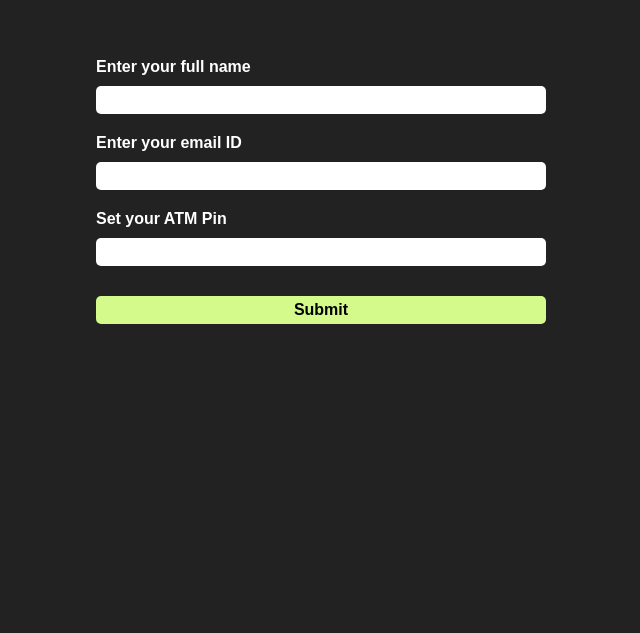
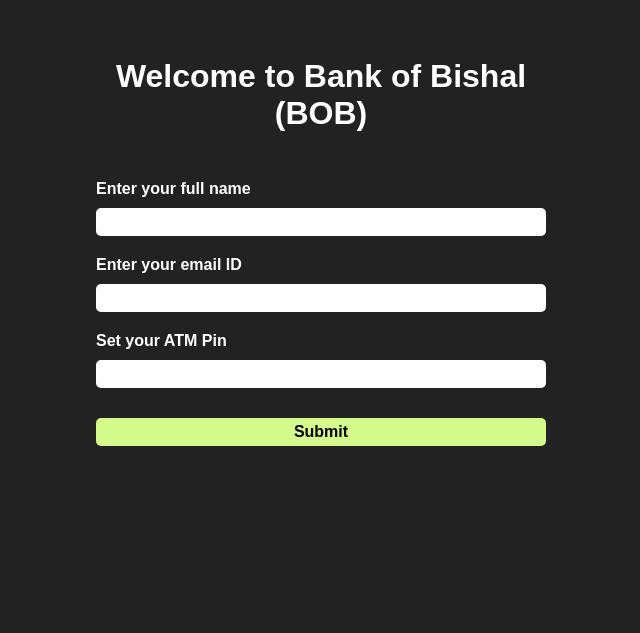
Before and after one commit to BishalKrShaw/ATM-Machine, a plain HTML site: page index.html in a window 1280 px wide. Shown: the part 117-750 px from the top of the page, without its empty margins (319-959 px from the left). Drawn offline with Linux system fonts and the light colour scheme.

Commit message:
Bank name added

```diff
--- a/CSS/style.css
+++ b/CSS/style.css
@@ -27,10 +27,13 @@ body{
 main{
     width: 500px;
     height: 500px;
-    display: flex;
-    align-items: center;
-    justify-content: center;
     padding: 25px;
+    overflow: hidden;
+}
+
+main h1{
+    margin-bottom: 3rem;
+    text-align: center;
 }
 
 form{
--- a/index.html
+++ b/index.html
@@ -12,6 +12,7 @@
 <body>
 
     <main>
+        <h1>Welcome to Bank of Bishal (BOB)</h1>
         <form action="sample.html">
             <label for="userName">Enter your full name</label><br/>
             <input type="text" name="" id="userName"><br/>
```
